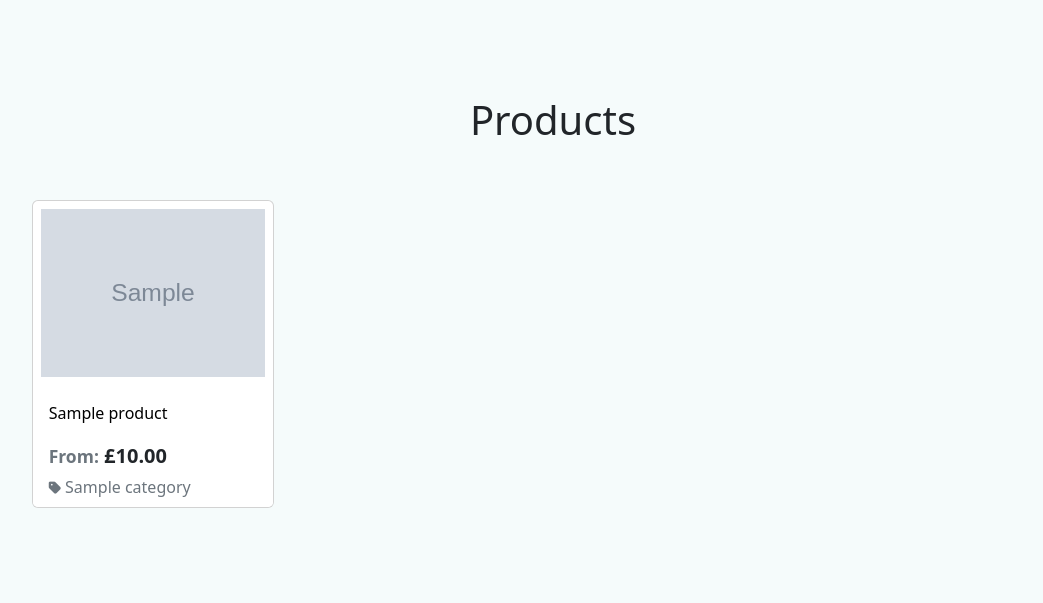
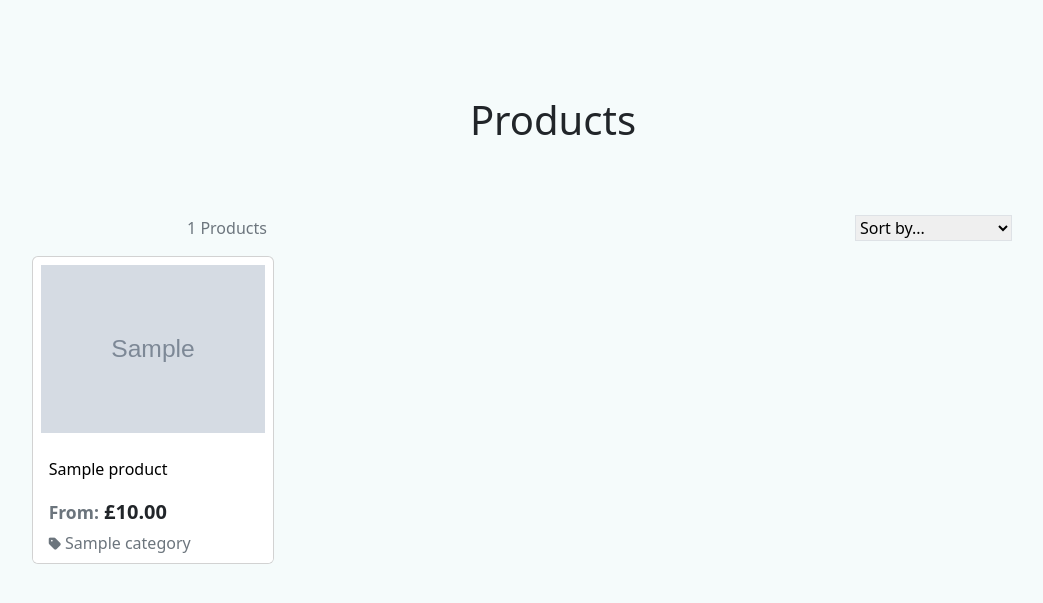
Before and after one commit to KlaudiaMatysiak/plushies, a Django app: page /shop/ in a window 1280 px wide. Shown: the part 121-724 px from the top of the page, without its empty margins (87-1130 px from the left). Run offline with Django 3.2, Linux system fonts and the light colour scheme; tables that the repository leaves empty hold one stand-in row (values such as "Sample post"); grey boxes marked "Sample" are stand-in pictures.

Commit message:
Add sort selector

```diff
--- a/products/templates/products/shop.html
+++ b/products/templates/products/shop.html
@@ -9,6 +9,29 @@
         </div>
     </div>
     <div class="row">
+        <div class="row">
+            <div class="col-12 col-md-6 my-auto order-md-last d-flex justify-content-center justify-content-md-end">
+                <div class="w-50 justify-content-center">
+                    <select id="sort-selector" class="custom-select custom-select-sm border border-{% if current_sorting != 'None_None' %}info{% else %}black{% endif %}">
+                        <option value="reset" {% if current_sorting == 'None_None' %}selected{% endif %}>Sort by...</option>
+                        <option value="price_asc" {% if current_sorting == 'price_asc' %}selected{% endif %}>Price (low to high)</option>
+                        <option value="price_desc" {% if current_sorting == 'price_desc' %}selected{% endif %}>Price (high to low)</option>
+                        <option value="name_asc" {% if current_sorting == 'name_asc' %}selected{% endif %}>Name (A-Z)</option>
+                        <option value="name_desc" {% if current_sorting == 'name_desc' %}selected{% endif %}>Name (Z-A)</option>
+                        <option value="category_asc" {% if current_sorting == 'category_asc' %}selected{% endif %}>Category (A-Z)</option>
+                        <option value="category_desc" {% if current_sorting == 'category_desc' %}selected{% endif %}>Category (Z-A)</option>
+                    </select>
+                </div>
+            </div>
+            <div class="col-12 col-md-6 order-md-first">
+                <p class="text-muted mt-3 text-center text-md-left">
+                    {% if search_term or current_categories or current_sorting != 'None_None' %}
+                        <span class="small"><a href="{% url 'shop' %}">Shop</a> | </span>
+                    {% endif %}
+                    {{ products|length }} Products{% if search_term %} found for <strong>"{{ search_term }}"</strong>{% endif %}
+                </p>
+            </div>
+        </div>
         <div class="col-10 offset-1">
             <div class="row">
                 {% for product in products %}
```
